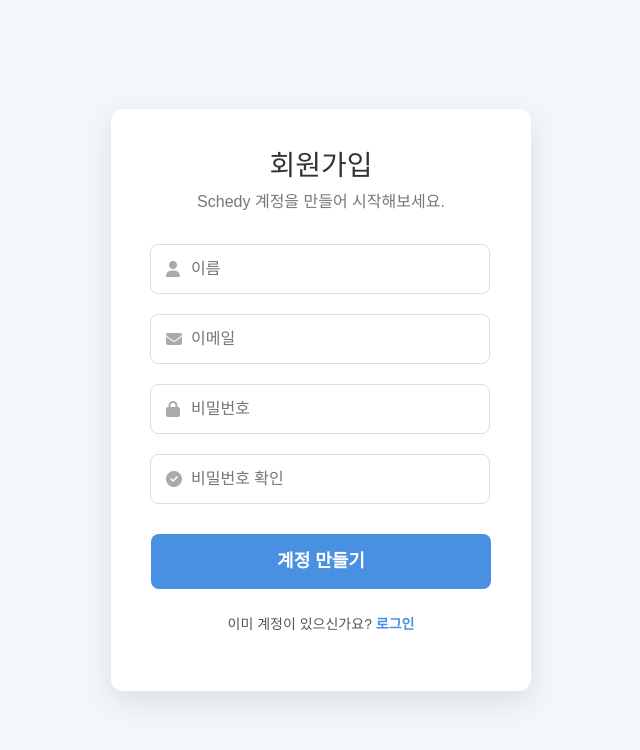
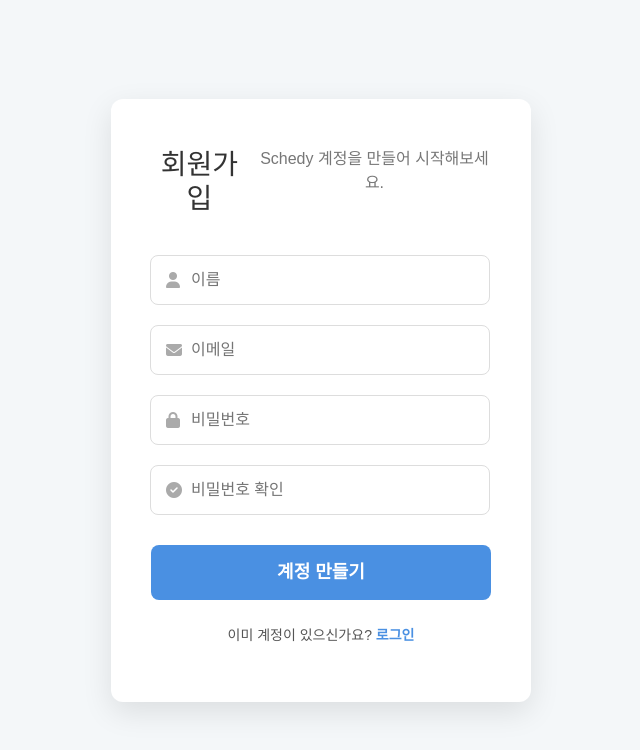
Before and after one commit to slao-df/Calendar, a React (Vite) app in the folder react-calendar-mern-master/: page /auth/register in a window 1280 px wide. Shown: the top 750 px of the page, without its empty margins (319-959 px from the left). Built offline with nearby package versions, Linux system fonts and the light colour scheme.

Commit message:
Update LoginPage.css

```diff
--- a/react-calendar-mern-master/src/auth/pages/LoginPage.css
+++ b/react-calendar-mern-master/src/auth/pages/LoginPage.css
@@ -21,14 +21,30 @@
   text-align: center;
 }
 
+
 /* 로고 */
 .logo-container {
+  display: flex;
+  align-items: center;      /* 세로 중앙 정렬 */
+  justify-content: center;  /* 전체를 가운데로 */
+  gap: 10px;                /* 로고와 글자 간격 */
   margin-bottom: 30px;
 }
 
 .logo-container h1 {
   font-size: 28px;
   color: #333;
+  margin: 0;
+}
+
+.logo-container img {
+  width: 40px; /* 텍스트 높이에 맞게 조정 */
+  height: 40px;
+  object-fit: contain;
+}
+
+.logo-container h1 {
+  font-size: 32px;
   margin: 0;
 }
 
```
